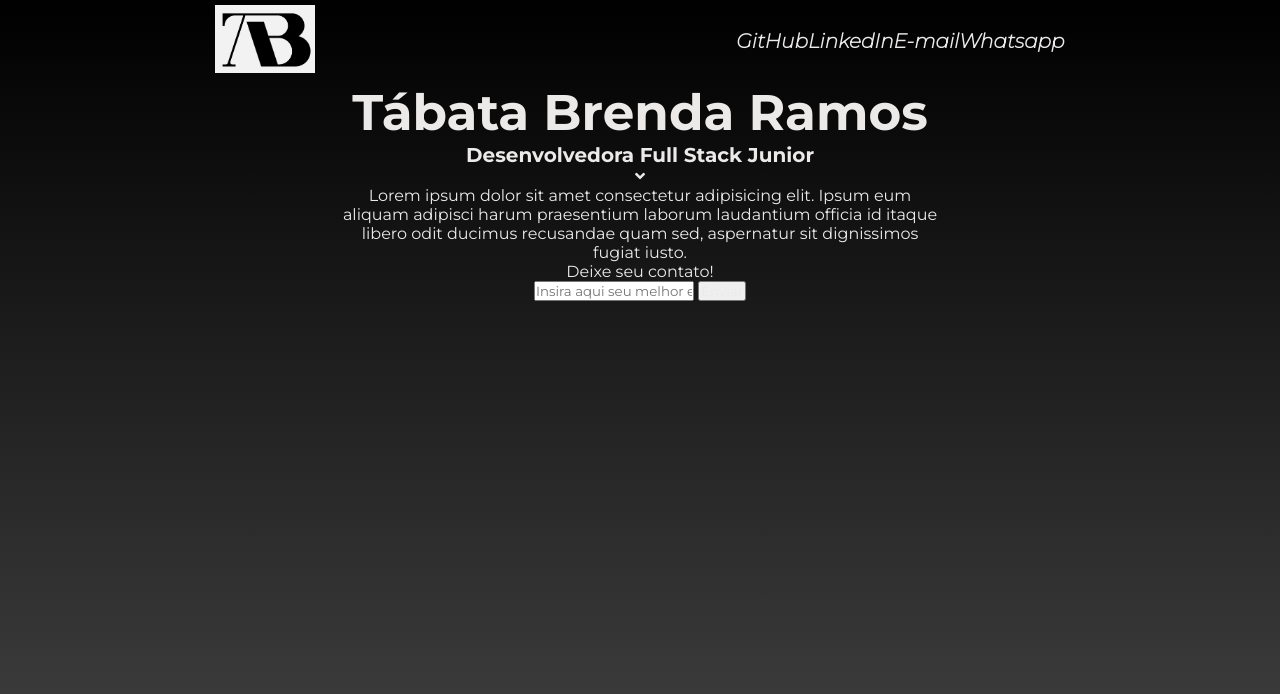
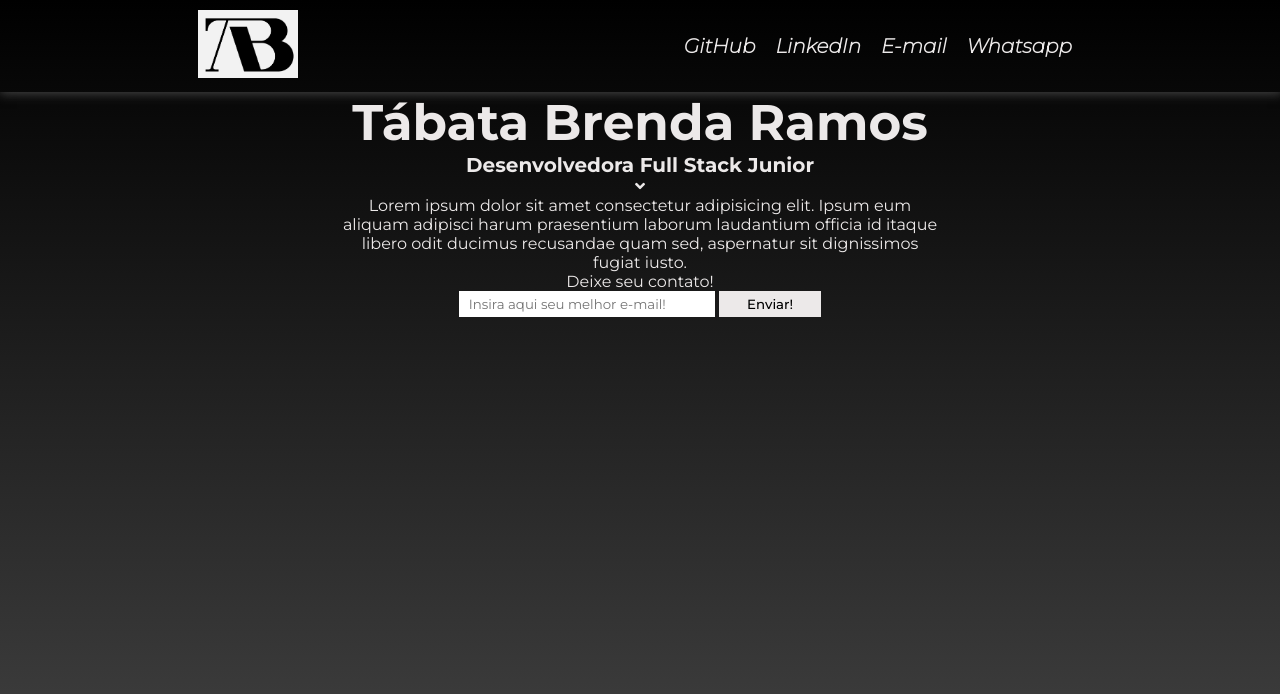
Before and after one commit to TabataRamos/Gama-PrimeiroSite, a plain HTML site: page index.html in a window 1280 px wide. Drawn offline with Linux system fonts and the light colour scheme.

Commit message:
Atualização CSS: button e li

```diff
--- a/index.html
+++ b/index.html
@@ -50,7 +50,7 @@
                     </div>
                     <form action="">
                         <input type="text" placeholder="Insira aqui seu melhor e-mail!">
-                        <button>Enviar</button>
+                        <button>Enviar!</button>
                     </form>
 
                 </div>
--- a/styles.css
+++ b/styles.css
@@ -31,11 +31,24 @@ header {
     display: flex;
     justify-content: space-around;
     align-items: center;
-    padding: 5px;
+    padding: 10px;
+    box-shadow: 1px 1px 10px 1px #434343;
 }
 
 header ul {
     display: flex;
+}
+
+header ul li {
+    padding: 10px;
+}
+
+header ul li a {
+    transition: 500ms;
+}
+
+header ul li a:hover {
+    color: #434343
 }
 
 .container {
@@ -56,13 +69,29 @@ header ul {
 }
 
 .form {
-    width: 25%;
+    width: 40%;
     margin: 0 auto;
 }
 .form input {
     width: 50%;
+    padding: 5px 10px;
+    border: none;
+
 }
 
 .form button {
-    width: 15%;
+    width: 20%;
+    padding: 5px 10px;
+    background-color: rgb(236, 233, 233);
+    color:black;
+    font-weight: 500;
+    border: none;
+    cursor: pointer;
+    transition: 500ms;
+
 }
+
+.form button:hover {
+    background-color: black;
+    color: rgb(236, 233, 233)
+}
```
Also changed, not shown: logo.png (added).
